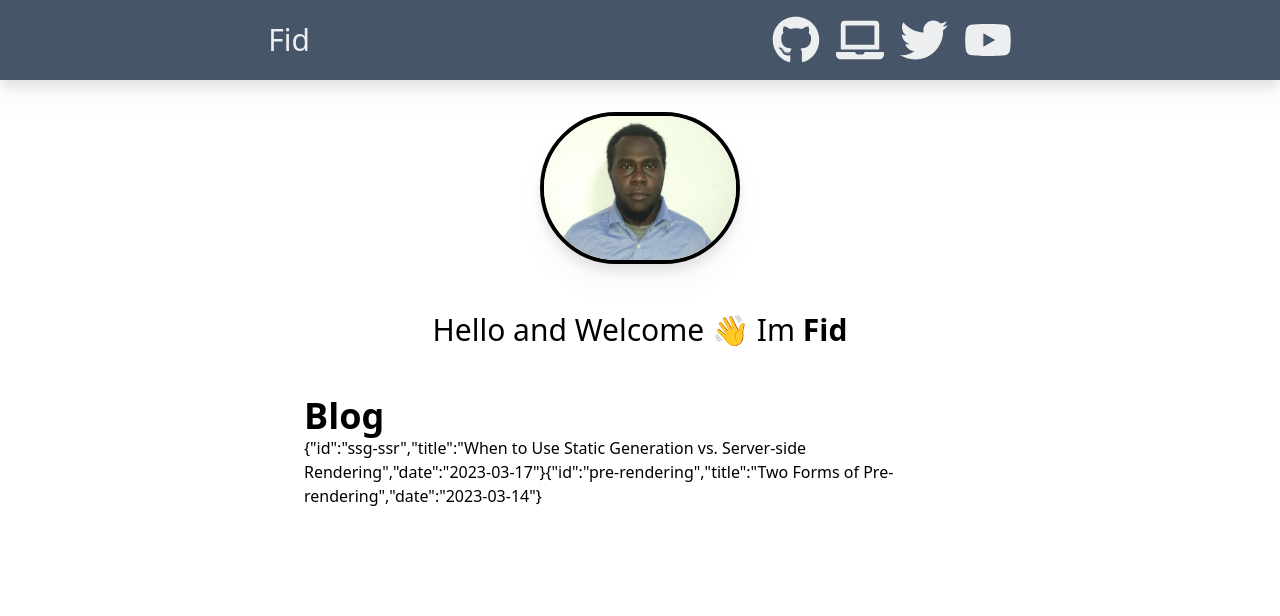
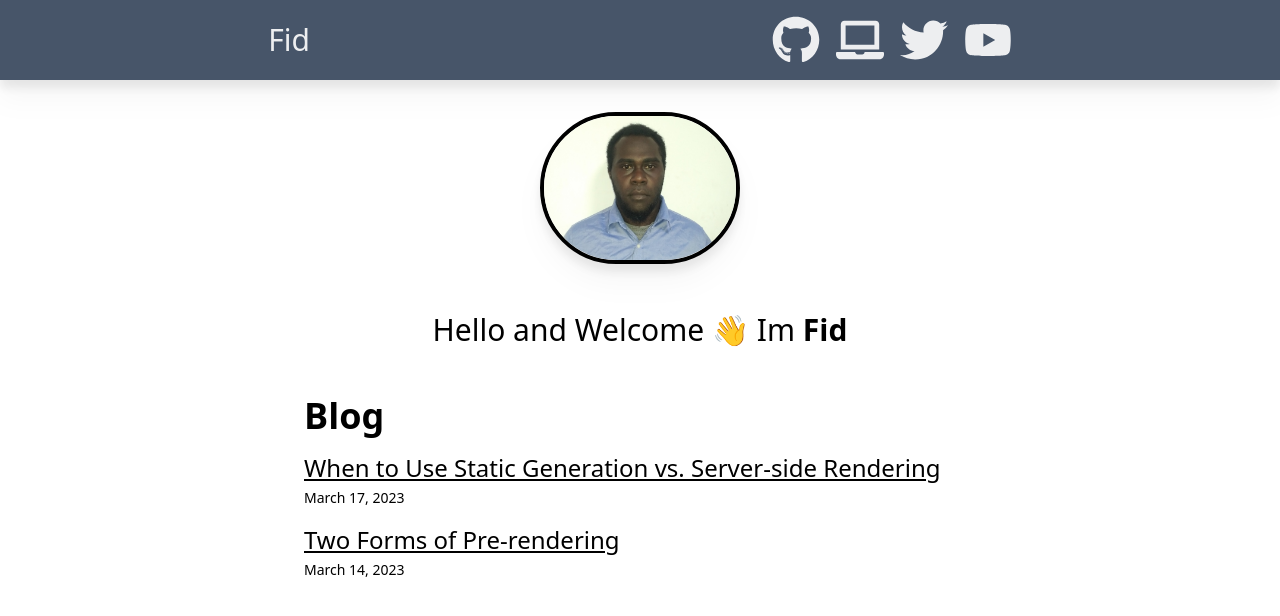
Before and after one commit to LucioFider/Next-13-Mini-blog, a Next.js app: page / in a window 1280 px wide. Shown: the top 616 px of the page. Built offline with nearby package versions, Linux system fonts and the light colour scheme.

Commit message:
8th-commit

```diff
--- /dev/null
+++ b/app/components/ListItem.tsx
@@ -0,0 +1,24 @@
+import getFormattedDate from "@/lib/getFormattedDate";
+import Link from "next/link";
+import React from "react";
+
+type Props = {
+  post: BlogPost;
+};
+
+export default function ListItem({ post }: Props) {
+  const { id, title, date } = post;
+  const formattedDate = getFormattedDate(date);
+  return (
+    <li className="mt-4 text-2xl dark:text-white/90">
+      <Link
+        className="underline hover:text-black/70 dark:hover:text-white"
+        href={`/posts/${id}`}
+      >
+        {title}
+      </Link>
+      <br />
+      <p className="text-sm mt-1">{formattedDate}</p>
+    </li>
+  );
+}
--- a/app/components/Posts.tsx
+++ b/app/components/Posts.tsx
@@ -1,4 +1,5 @@
 import { getSortedPostsData } from "@/lib/posts";
+import ListItem from "./ListItem";
 
 export default function Posts() {
   const posts = getSortedPostsData();
@@ -6,7 +7,11 @@
   return (
     <section className="mt-6 mx-auto max-w-2xl">
       <h2 className="text-4xl font-bold dark:text-white/90 ">Blog</h2>
-      <ul className="w-full">{posts.map((post) => JSON.stringify(post))}</ul>
+      <ul className="w-full">
+        {posts.map((post) => (
+          <ListItem key={post.id} post={post} />
+        ))}
+      </ul>
     </section>
   );
 }
--- /dev/null
+++ b/lib/getFormattedDate.tsx
@@ -0,0 +1,5 @@
+export default function getFormattedDate(dateString: string): string {
+  return new Intl.DateTimeFormat("en-US", { dateStyle: "long" }).format(
+    new Date(dateString)
+  );
+}
```
